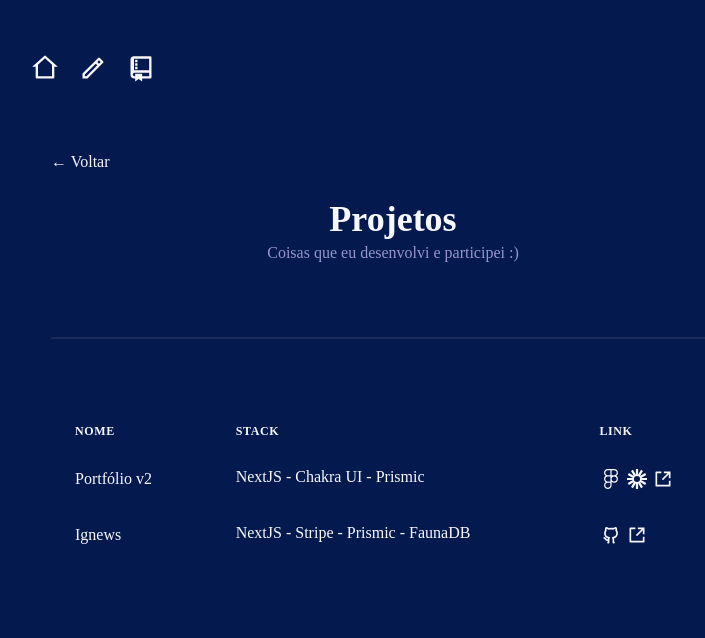
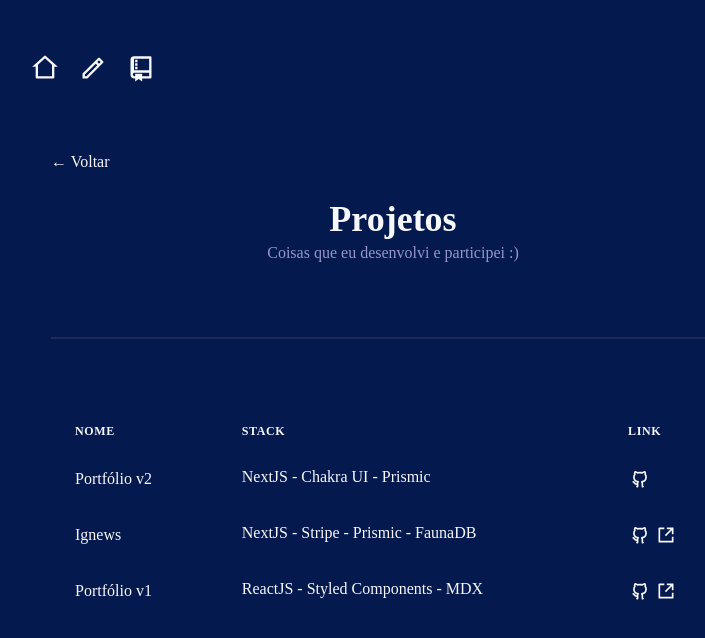
Before and after one commit to daniilomello/daniilodev-v2, a Next.js app: page /projects in a window 1280 px wide. Shown: the top 638 px of the page, without its empty margins (247-952 px from the left). Built offline with nearby package versions, Linux system fonts and the light colour scheme; a web font is replaced by a local one.

Commit message:
feat: add project data

```diff
--- a/src/components/project-icon-link.component.tsx
+++ b/src/components/project-icon-link.component.tsx
@@ -42,7 +42,7 @@ export function ProjectIconLink({
   };
 
   return (
-    <Link href={iconLink ?? '/'} passHref={true}>
+    <Link href={iconLink ? iconLink : '/'} passHref={true}>
       <ChakraLink>
         <Tooltip
           label={labelName}
--- a/src/components/projects-page-list.component.tsx
+++ b/src/components/projects-page-list.component.tsx
@@ -1,15 +1,26 @@
-import {
-  Table,
-  Thead,
-  Tbody,
-  Th,
-  Tr,
-  Td,
-  TableContainer,
-} from '@chakra-ui/react';
+import { Table, Thead, Tbody, Th, Tr, TableContainer } from '@chakra-ui/react';
 import { ProjectsPageItem } from './projects-page-Item.component';
 
-export default function ProjectsPageList() {
+interface ProjectsPageListProps {
+  projectsList: {
+    name: string;
+    tags: string;
+    live?: string;
+    github?: string;
+    figma?: string;
+    loom?: string;
+    asGithub?: boolean;
+    asFigma?: boolean;
+    asLive?: boolean;
+    asLoom?: boolean;
+  }[];
+}
+
+export default function ProjectsPageList({
+  projectsList,
+}: ProjectsPageListProps) {
+  console.log(projectsList);
+
   return (
     <TableContainer>
       <Table variant="unstyled">
@@ -21,25 +32,21 @@ export default function ProjectsPageList() {
           </Tr>
         </Thead>
         <Tbody>
-          <ProjectsPageItem
-            name="Portfólio v2"
-            tags="NextJS - Chakra UI - Prismic"
-            live="/"
-            asLive={true}
-            figma="/"
-            asFigma={true}
-            loom="/"
-            asLoom={true}
-          />
-
-          <ProjectsPageItem
-            name="Ignews"
-            tags="NextJS - Stripe - Prismic - FaunaDB"
-            live="/"
-            asLive={true}
-            github="/"
-            asGithub={true}
-          />
+          {projectsList.map((item) => (
+            <ProjectsPageItem
+              key={item.name}
+              name={item.name}
+              tags={item.tags}
+              live={item.live}
+              github={item.github}
+              figma={item.figma}
+              loom={item.loom}
+              asLive={item.asLive}
+              asGithub={item.asGithub}
+              asFigma={item.asFigma}
+              asLoom={item.asLoom}
+            />
+          ))}
         </Tbody>
       </Table>
     </TableContainer>
--- /dev/null
+++ b/src/data/projects.js
@@ -0,0 +1,38 @@
+export const projects = [
+  {
+    name: 'Portfólio v2',
+    tags: 'NextJS - Chakra UI - Prismic',
+    live: 'https://daniilo.dev/',
+    github: 'https://github.com/daniilomello/daniilodev',
+    figma: '/',
+    loom: '/',
+    asLive: false,
+    asGithub: true,
+    asFigma: false,
+    asLoom: false,
+  },
+  {
+    name: 'Ignews',
+    tags: 'NextJS - Stripe - Prismic - FaunaDB',
+    live: 'https://ignews.daniilo.dev/',
+    github: 'https://github.com/daniilomello/ignews-ts',
+    figma: '/',
+    loom: '/',
+    asLive: true,
+    asGithub: true,
+    asFigma: false,
+    asLoom: false,
+  },
+  {
+    name: 'Portfólio v1',
+    tags: 'ReactJS - Styled Components - MDX',
+    live: 'https://daniilo.dev/',
+    github: 'https://github.com/daniilomello/daniilomello-website',
+    figma: '/',
+    loom: '/',
+    asLive: true,
+    asGithub: true,
+    asFigma: false,
+    asLoom: false,
+  },
+];
--- a/src/pages/projects.tsx
+++ b/src/pages/projects.tsx
@@ -1,21 +1,43 @@
-import type { NextPage } from 'next';
 import { SeparatorItem } from '../components/seperator.component';
 import ProjectsPageTitle from '../components/projects-page-title.component';
 import ProjectsPageList from '../components/projects-page-list.component';
 import { MainPagesSection } from '../components/main-pages-section.component';
 import { HeaderPages } from '../components/header-pages.component';
+import { projects } from '../data/projects';
+import { GetStaticProps } from 'next';
 
-const Projects: NextPage = () => {
+interface ProjectProps {
+  projectsList: {
+    name: string;
+    tags: string;
+    live?: string;
+    github?: string;
+    figma?: string;
+    loom?: string;
+    asGithub?: boolean;
+    asFigma?: boolean;
+    asLive?: boolean;
+    asLoom?: boolean;
+  }[];
+}
+
+export default function Projects({ projectsList }: ProjectProps) {
   return (
     <>
       <HeaderPages />
       <MainPagesSection>
         <ProjectsPageTitle />
         <SeparatorItem />
-        <ProjectsPageList />
+        <ProjectsPageList projectsList={projectsList} />
       </MainPagesSection>
     </>
   );
+}
+
+export const getStaticProps: GetStaticProps = async () => {
+  return {
+    props: {
+      projectsList: projects,
+    },
+  };
 };
-
-export default Projects;
```
